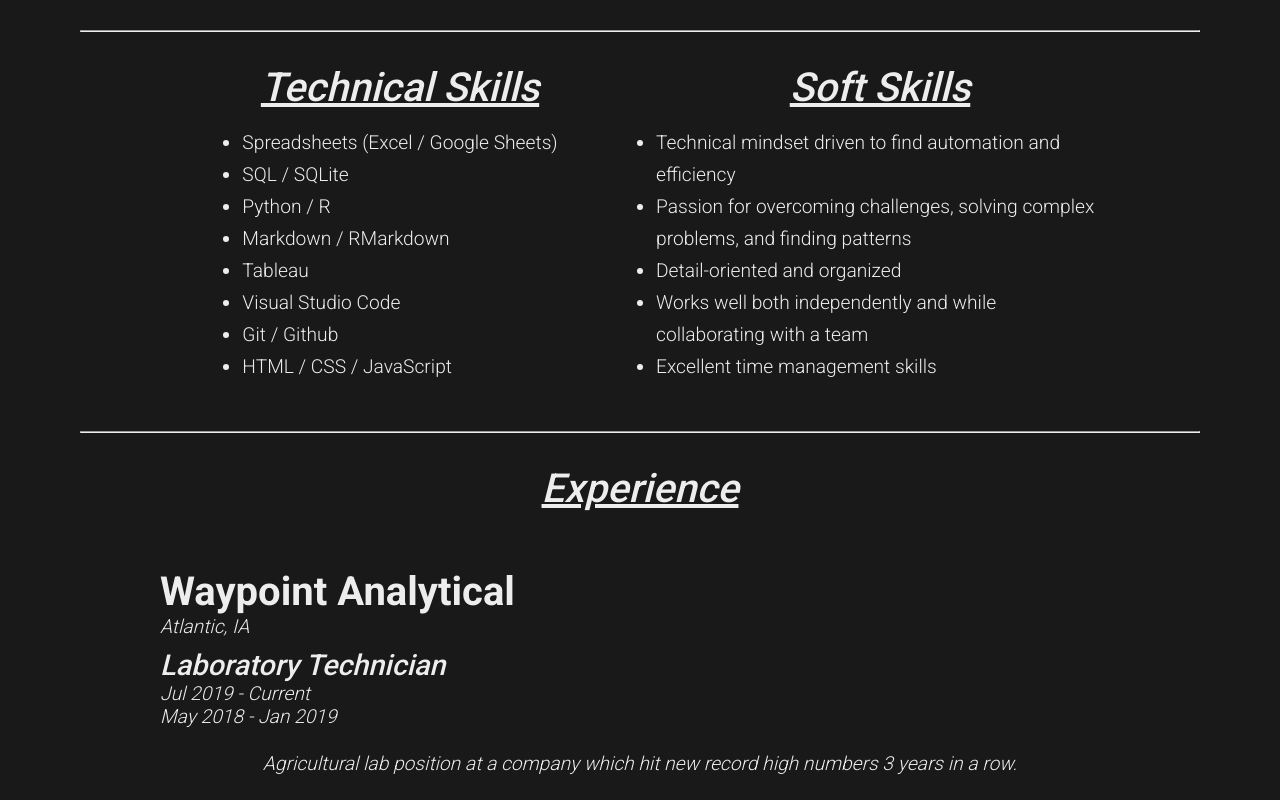
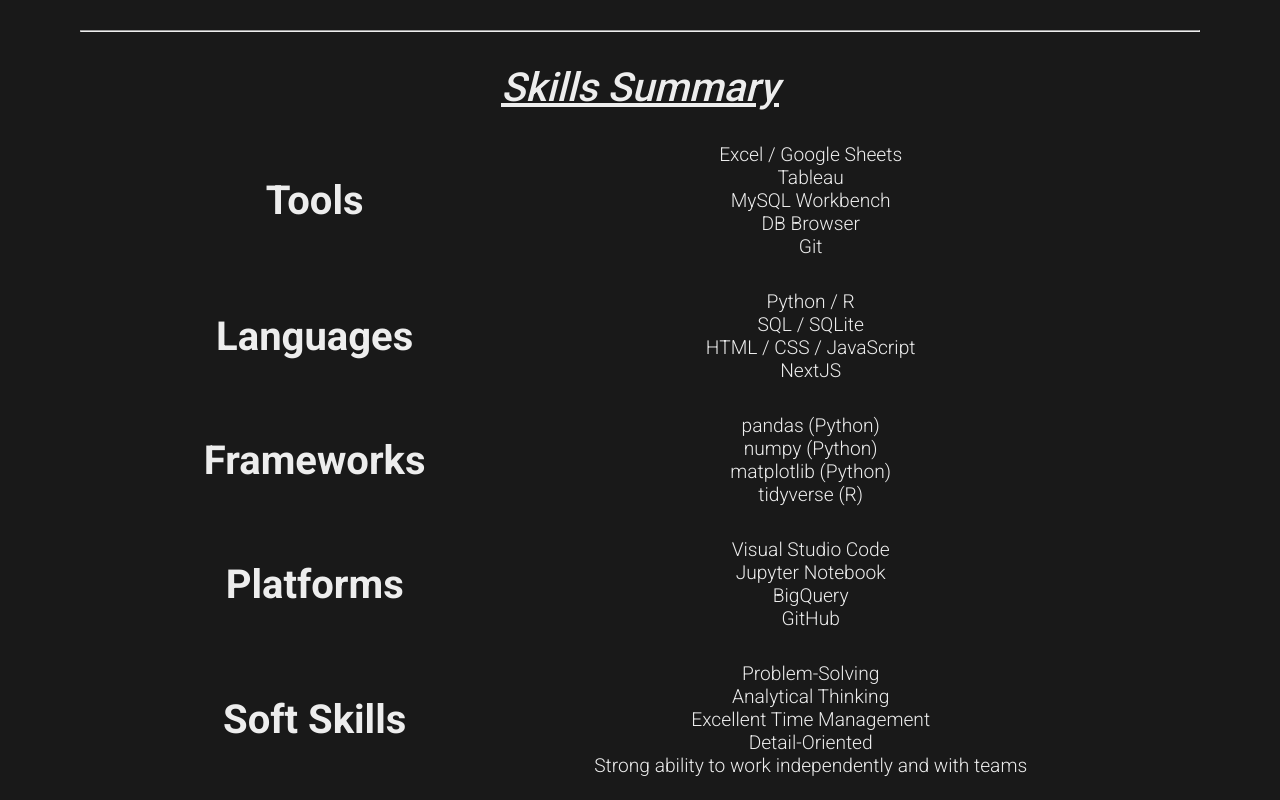
Before and after one commit to ClownChad/Portfolio, a Next.js app: page / in a window 1280 px wide. Shown: the part 460-1260 px from the top of the page. Built offline with nearby package versions, Linux system fonts and the light colour scheme; a web font is replaced by a local one.

Commit message:
Updated skills section and added project overviews

```diff
--- a/app/page.module.css
+++ b/app/page.module.css
@@ -17,23 +17,37 @@
   }
 }
 
-.skills_cont{
+.skills_summary_cont{
   display: flex;
-  flex-direction: row;
-  justify-content: space-evenly;
+  flex-direction: column;
+  justify-content: center;
+  align-items: center;
   height: 100%;
 
-  .tech_skills_cont, .soft_skills_cont{
-    display: flex;
-    flex-direction: column;
+  .skills_cont{
+    display: grid;
+    grid-template-columns: 1fr 2fr;
+    grid-template-rows: repeat(5, auto);
+    gap: 2rem;
+    justify-content: center;
     align-items: center;
-    width: 100%;
+    text-align: center;
+    height: 100%;
   }
 
-  .tech_skills_list, .soft_skills_list{
-    margin: 1rem;
+  .skills_cont{
+    width: 100%;
+    margin-top: 2rem;
+  }
+
+  .skills_title{
+    font-size: var(--fs_header);
+    font-weight: 700;
+  }
+
+  .skills_list{
+    list-style-type: none;
     font-size: var(--fs_p);
-    line-height: 2rem;
   }
 }
 
@@ -51,7 +65,7 @@
   grid-template-rows: repeat(2, 1fr);
   width: 100%;
   height: 100%;
-  margin-top: 3.5rem;
+  margin-top: 2rem;
 
   .job_title_cont, .job_position_cont,
   .job_position_cont, .job_dates{
@@ -118,7 +132,7 @@
   height: 100%;
 
   .cert_title{
-    margin-top: 3rem;
+    margin-top: 2rem;
     font-size: var(--fs_header);
     font-weight: 700;
   }
--- a/app/page.tsx
+++ b/app/page.tsx
@@ -16,29 +16,50 @@
 
       <hr/>
 
-      <div className={`${styles.skills_cont} section`}>
-        <div className={styles.tech_skills_cont}>
-          <h1 className={"section_title"}>Technical Skills</h1>
-          <ul className={styles.tech_skills_list}>
-            <li>Spreadsheets (Excel / Google Sheets)</li>
+      <div className={`${styles.skills_summary_cont} section`}>
+        <h1 className={"section_title"}>Skills Summary</h1>
+
+        <div className={styles.skills_cont}>
+          <h2 className={styles.skills_title}>Tools</h2>
+          <ul className={styles.skills_list}>
+            <li>Excel / Google Sheets</li>
+            <li>Tableau</li>
+            <li>MySQL Workbench</li>
+            <li>DB Browser</li>
+            <li>Git</li>
+          </ul>
+
+          <h2 className={styles.skills_title}>Languages</h2>
+          <ul className={styles.skills_list}>
+            <li>Python / R</li>
             <li>SQL / SQLite</li>
-            <li>Python / R</li>
-            <li>Markdown / RMarkdown</li>
-            <li>Tableau</li>
+            <li>HTML / CSS / JavaScript</li>
+            <li>NextJS</li>
+          </ul>
+
+          <h2 className={styles.skills_title}>Frameworks</h2>
+          <ul className={styles.skills_list}>
+            <li>pandas (Python)</li>
+            <li>numpy (Python)</li>
+            <li>matplotlib (Python)</li>
+            <li>tidyverse (R)</li>
+          </ul>
+
+          <h2 className={styles.skills_title}>Platforms</h2>
+          <ul className={styles.skills_list}>
             <li>Visual Studio Code</li>
-            <li>Git / Github</li>
-            <li>HTML / CSS / JavaScript</li>
+            <li>Jupyter Notebook</li>
+            <li>BigQuery</li>
+            <li>GitHub</li>
           </ul>
-        </div>
 
-        <div className={styles.soft_skills_cont}>
-        <h1 className={"section_title"}>Soft Skills</h1>
-          <ul className={styles.soft_skills_list}>
-            <li>Technical mindset driven to find automation and efficiency</li>
-            <li>Passion for overcoming challenges, solving complex problems, and finding patterns</li>
-            <li>Detail-oriented and organized</li>
-            <li>Works well both independently and while collaborating with a team</li>
-            <li>Excellent time management skills</li>
+          <h2 className={styles.skills_title}>Soft Skills</h2>
+          <ul className={styles.skills_list}>
+            <li>Problem-Solving</li>
+            <li>Analytical Thinking</li>
+            <li>Excellent Time Management</li>
+            <li>Detail-Oriented</li>
+            <li>Strong ability to work independently and with teams</li>
           </ul>
         </div>
       </div>
--- a/app/projects/page.tsx
+++ b/app/projects/page.tsx
@@ -13,6 +13,8 @@
 
                 <div className={`${styles.proj_cont} section`}>
                     <h1 className={"section_title"}>Dividend Champion Gap Theory</h1>
+
+                    <p className={styles.proj_overview}>Used R to scrape dividend stock data from Yahoo Finance to test if stock prices consistently increased around dividend announcements. Then, created data viz using Tableau.</p>
 
                     <div className={styles.tools_cont}>
                         <h2 className={styles.tools_header}>Tools Used</h2>
@@ -55,6 +57,8 @@
                 <div className={`${styles.proj_cont} section`}>
                     <h1 className={"section_title"}>Cafe Sales Analysis</h1>
 
+                    <p className={styles.proj_overview}>Cleaned, prepared, and analyzed mock cafe business&#39;s sales data to identify sales trends and patterns. Completed using spreadsheets then converted project to a Python Jupyter Notebook.</p>
+
                     <div className={styles.tools_cont}>
                         <h2 className={styles.tools_header}>Tools Used</h2>
                         <ul className={styles.tools_list}>
@@ -95,6 +99,8 @@
 
                 <div className={`${styles.proj_cont} section`}>
                     <h1 className={"section_title"}>Apple Stock Exploratory Analysis</h1>
+
+                    <p className={styles.proj_overview}>Used Google Sheets to create pivot tables and summary tables of Apple Stock data. Created candlestick graphs within the sheets. Then, converted project to a Python Jupyter Notebook.</p>
 
                     <div className={styles.tools_cont}>
                         <h2 className={styles.tools_header}>Tools Used</h2>
```
Also changed, not shown: app/projects/page.module.css (+12 -0 lines).
